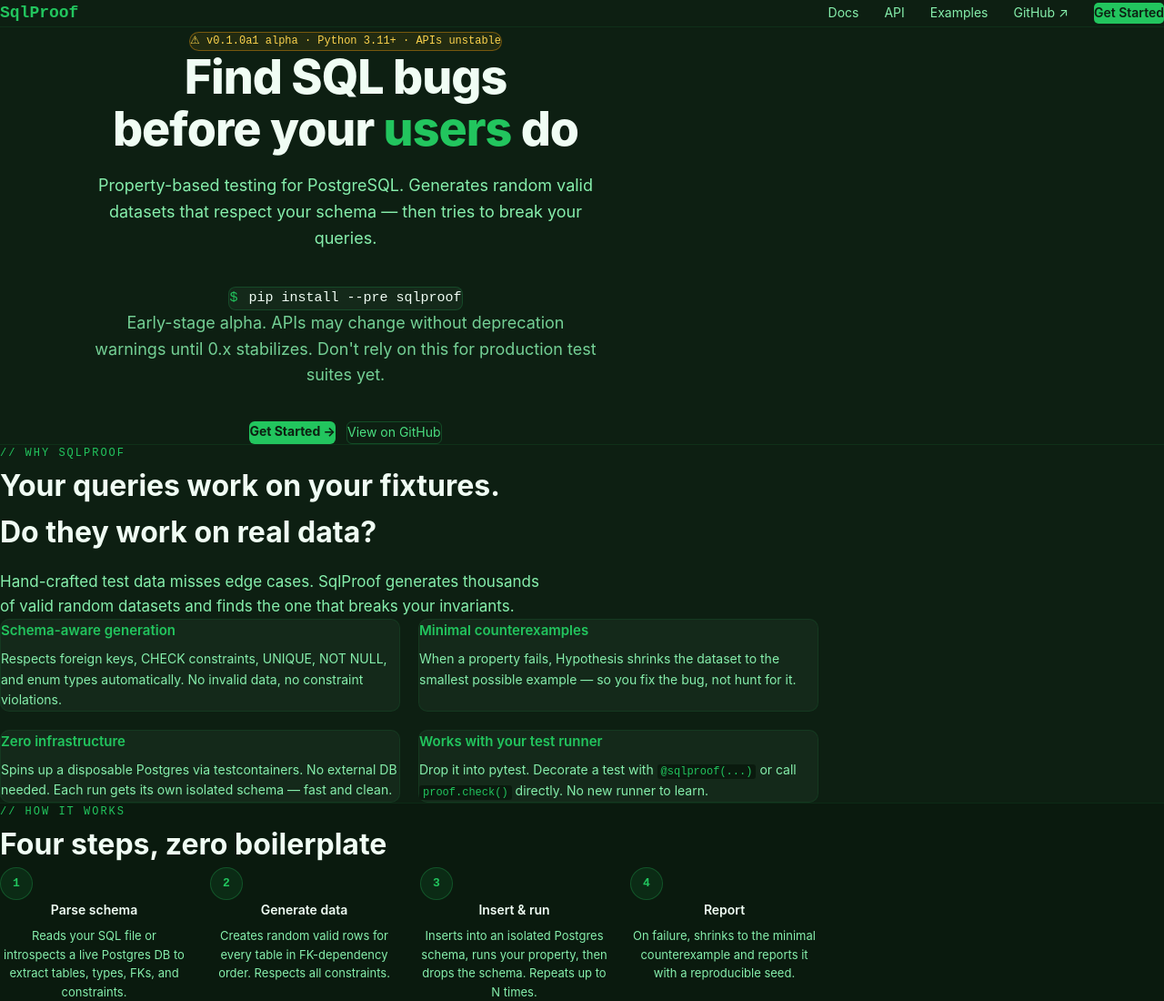
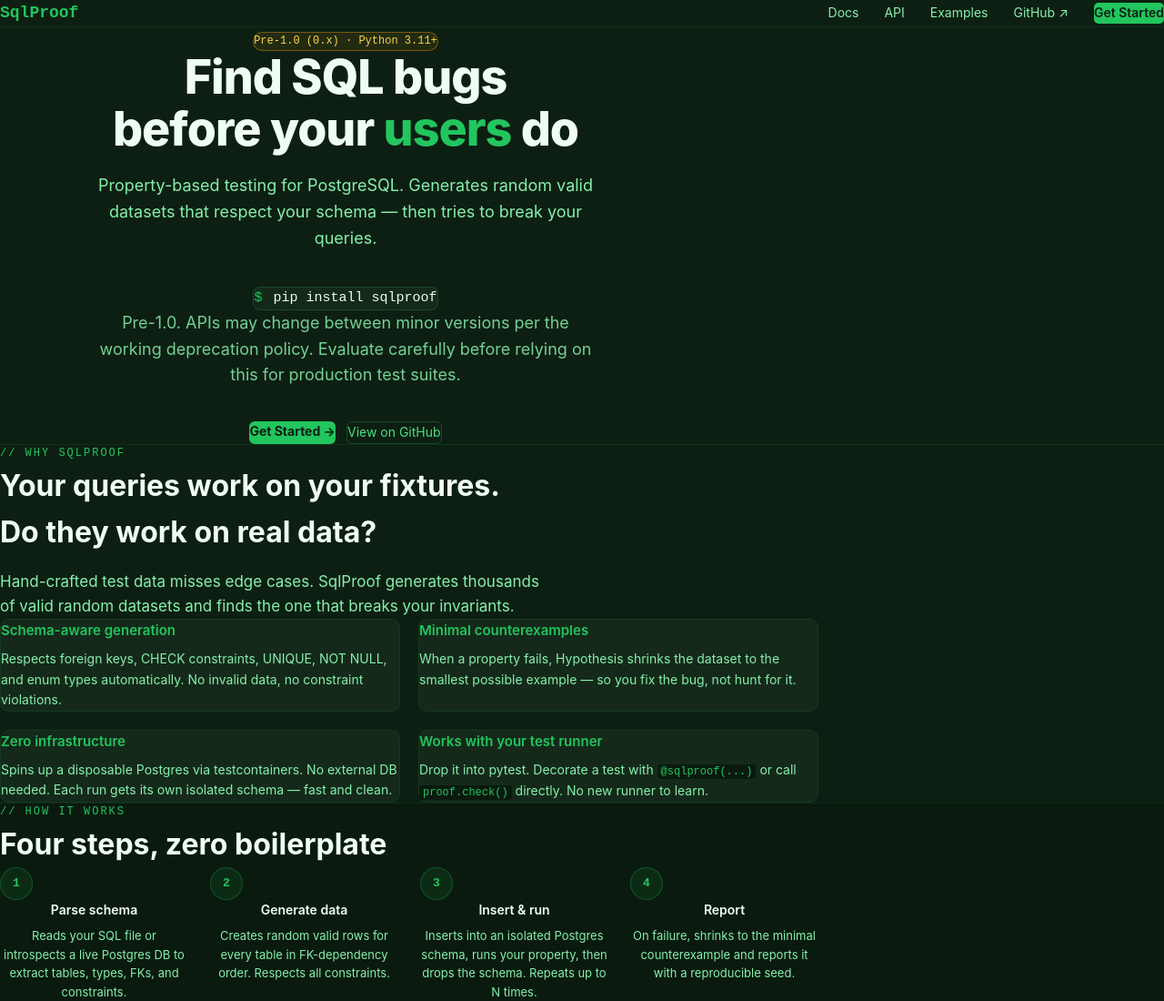
Before and after one commit to alialavia/sqlproof, an Astro site in the folder website/: page / in a window 1280 px wide. Shown: the top 1100 px of the page at 91% size. Built offline with nearby package versions, Linux system fonts and the light colour scheme; Astro itself is replaced by a stand-in of ours; no server answers.

Commit message:
docs(website): drop alpha framing from landing page
The earlier --pre cleanup in PR #37 covered README + AGENTS.md + the
markdown guides but missed the Astro homepage at website/src/pages/index.astro.
sqlproof.com still showed 'v0.1.0a1 alpha' and 'pip install --pre sqlproof'.

Changes:
- Hero badge: 'v0.1.0a1 alpha · Python 3.11+ · APIs unstable' ->
  'Pre-1.0 (0.x) · Python 3.11+'.
- Install snippet: 'pip install --pre sqlproof' -> 'pip install sqlproof'.
- Disclaimer paragraph: rewords from 'Early-stage alpha. APIs may change
  without deprecation warnings...' to 'Pre-1.0. APIs may change between
  minor versions per the working deprecation policy. Evaluate carefully
  before relying on this for production test suites.'

CSS class name 'sp-badge-alpha' kept as-is — internal styling hook, not
user-visible; renaming is a separate refactor.

```diff
--- a/website/src/pages/index.astro
+++ b/website/src/pages/index.astro
@@ -54,7 +54,7 @@ const posthogScript = posthogScriptContent({
 
     <!-- Hero -->
     <div class="sp-hero">
-      <div class="sp-badge sp-badge-alpha">⚠ v0.1.0a1 alpha · Python 3.11+ · APIs unstable</div>
+      <div class="sp-badge sp-badge-alpha">Pre-1.0 (0.x) · Python 3.11+</div>
       <h1>Find SQL bugs<br />before your <span>users</span> do</h1>
       <p>
         Property-based testing for PostgreSQL. Generates random valid datasets
@@ -62,11 +62,12 @@ const posthogScript = posthogScriptContent({
       </p>
       <div class="sp-install">
         <span class="prompt">$</span>
-        <span>pip install --pre sqlproof</span>
+        <span>pip install sqlproof</span>
       </div>
       <p class="sp-npm-disclaimer">
-        Early-stage alpha. APIs may change without deprecation warnings until 0.x stabilizes.
-        Don't rely on this for production test suites yet.
+        Pre-1.0. APIs may change between minor versions per the working
+        deprecation policy. Evaluate carefully before relying on this for
+        production test suites.
       </p>
       <div class="sp-hero-buttons">
         <a href={docsBase} class="sp-btn-primary">Get Started →</a>
```
